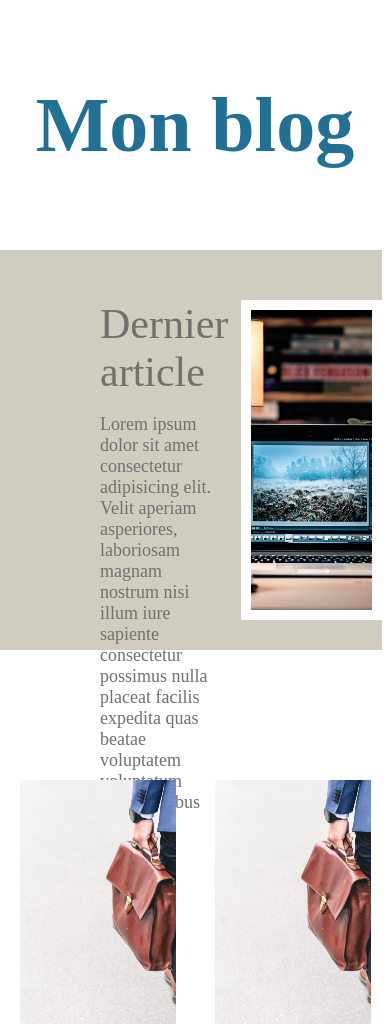
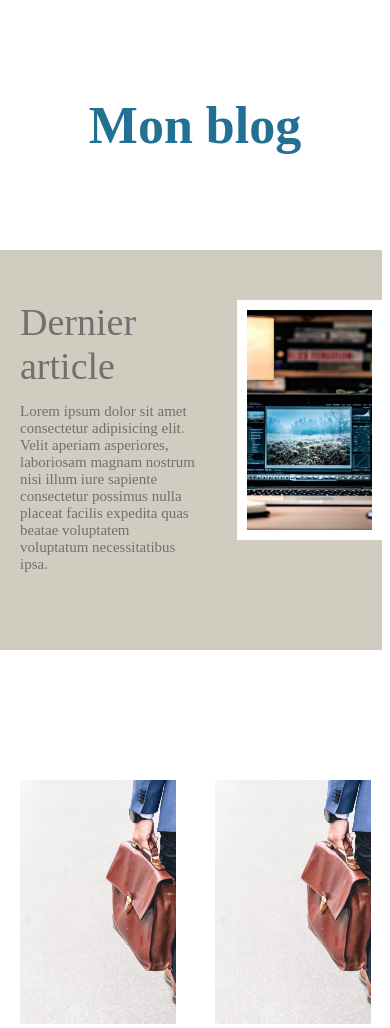
Before and after one commit to Yonuko/Fondamentaux-ordinateur, a PHP site: page /portfolio/blog in a window 390 px wide. Shown: the part 60-1088 px from the top of the page. Run offline with PHP 8.4, Linux system fonts and the light colour scheme; the visitor is signed in with stand-in values (Sample User, id 1); data that the repository does not hold is empty.

Commit message:
Mise a jour et finition de la responsivité de la page blog

```diff
--- a/assets/scss/main/blog.scss
+++ b/assets/scss/main/blog.scss
@@ -38,6 +38,8 @@ main{
             p{
                 width: 60%;
                 font-size: 18px;
+                height: 100%;
+                overflow: hidden;
             }
         }
 
@@ -190,3 +192,62 @@ main{
         }
     }
 }
+
+@media (max-width: 650px){
+    main{
+        .Latest-post{
+            padding-left: 50px;
+
+            .latest-post-message{
+
+                span{
+                    font-size: 38px;
+                }
+
+                p{
+                    width: 90%;
+                }
+            }
+        }
+    }
+}
+
+@media (max-width: 550px){
+    main{
+        .Latest-post{
+            justify-content: space-between;
+
+            .latest-post-image{
+                width: 40%;
+                height: 60%;
+            }
+
+            .latest-post-message{
+                p{
+                    font-size: 16px;
+                    width: 98%;
+                }
+            }
+        }
+    }
+}
+
+@media (max-width: 450px){
+    main{
+        .title{
+            h1{
+                font-size: 52px;
+            }
+        }
+
+        .Latest-post{
+            padding-left: 20px;
+
+            .latest-post-message{
+                p{
+                    font-size: 15px;
+                }
+            }
+        }
+    }
+}
--- a/assets/scss/main/main.scss
+++ b/assets/scss/main/main.scss
@@ -270,6 +270,11 @@ footer{
 @media (max-width: 650px){
     main{
         .project{
+
+            h2{
+                font-size: 52px;
+            }
+
             .project-list{
                 .project-item{
                     width: 400px;
@@ -294,6 +299,24 @@ footer{
     }
 }
 
+@media (max-width: 480px){
+    main{
+        .project{
+
+            h3{
+                font-size: 52px;
+            }
+
+            .project-list{
+                .project-item{
+                    width: 400px;
+                    height: 400px;
+                }
+            }
+        }
+    }
+}
+
 @media (max-width: 450px){
     header{
         .menu{
@@ -304,11 +327,35 @@ footer{
     }
 }
 
+@media (max-width: 430px){
+    main{
+        .project{
+            .project-list{
+                .project-item{
+                    width: 300px;
+                    height: 300px;
+                }
+            }
+        }
+    }
+}
+
 @media (max-width: 360px){
     header{
         .menu{
             a{
                 font-size: 42px;
+            }
+        }
+    }
+
+    main{
+        .project{
+            .project-list{
+                .project-item{
+                    width: 250px;
+                    height: 250px;
+                }
             }
         }
     }
--- a/assets/style/Site/blog.css
+++ b/assets/style/Site/blog.css
@@ -27,7 +27,9 @@ main .Latest-post {
       font-size: 42px; }
     main .Latest-post .latest-post-message p {
       width: 60%;
-      font-size: 18px; }
+      font-size: 18px;
+      height: 100%;
+      overflow: hidden; }
   main .Latest-post .latest-post-image {
     margin-top: 50px;
     margin-bottom: -10px;
@@ -110,5 +112,28 @@ main .posts.dark {
       align-self: unset; }
     main .articles .posts .post:nth-child(2) {
       align-self: unset; } }
+@media (max-width: 650px) {
+  main .Latest-post {
+    padding-left: 50px; }
+    main .Latest-post .latest-post-message span {
+      font-size: 38px; }
+    main .Latest-post .latest-post-message p {
+      width: 90%; } }
+@media (max-width: 550px) {
+  main .Latest-post {
+    justify-content: space-between; }
+    main .Latest-post .latest-post-image {
+      width: 40%;
+      height: 60%; }
+    main .Latest-post .latest-post-message p {
+      font-size: 16px;
+      width: 98%; } }
+@media (max-width: 450px) {
+  main .title h1 {
+    font-size: 52px; }
+  main .Latest-post {
+    padding-left: 20px; }
+    main .Latest-post .latest-post-message p {
+      font-size: 15px; } }
 
 /*# sourceMappingURL=blog.css.map */
--- a/assets/style/Site/main.css
+++ b/assets/style/Site/main.css
@@ -197,6 +197,8 @@ footer {
   footer .menu {
     width: 80%; } }
 @media (max-width: 650px) {
+  main .project h2 {
+    font-size: 52px; }
   main .project .project-list .project-item {
     width: 400px;
     height: 400px; } }
@@ -209,12 +211,26 @@ footer {
       border: #227093 solid 0.5px;
       color: #227093;
       font-size: 17px; } }
+@media (max-width: 480px) {
+  main .project h3 {
+    font-size: 52px; }
+  main .project .project-list .project-item {
+    width: 400px;
+    height: 400px; } }
 @media (max-width: 450px) {
   header .menu a {
     margin-bottom: 20px; } }
+@media (max-width: 430px) {
+  main .project .project-list .project-item {
+    width: 300px;
+    height: 300px; } }
 @media (max-width: 360px) {
   header .menu a {
     font-size: 42px; }
+
+  main .project .project-list .project-item {
+    width: 250px;
+    height: 250px; }
 
   footer .menu {
     width: 90%; } }
```
